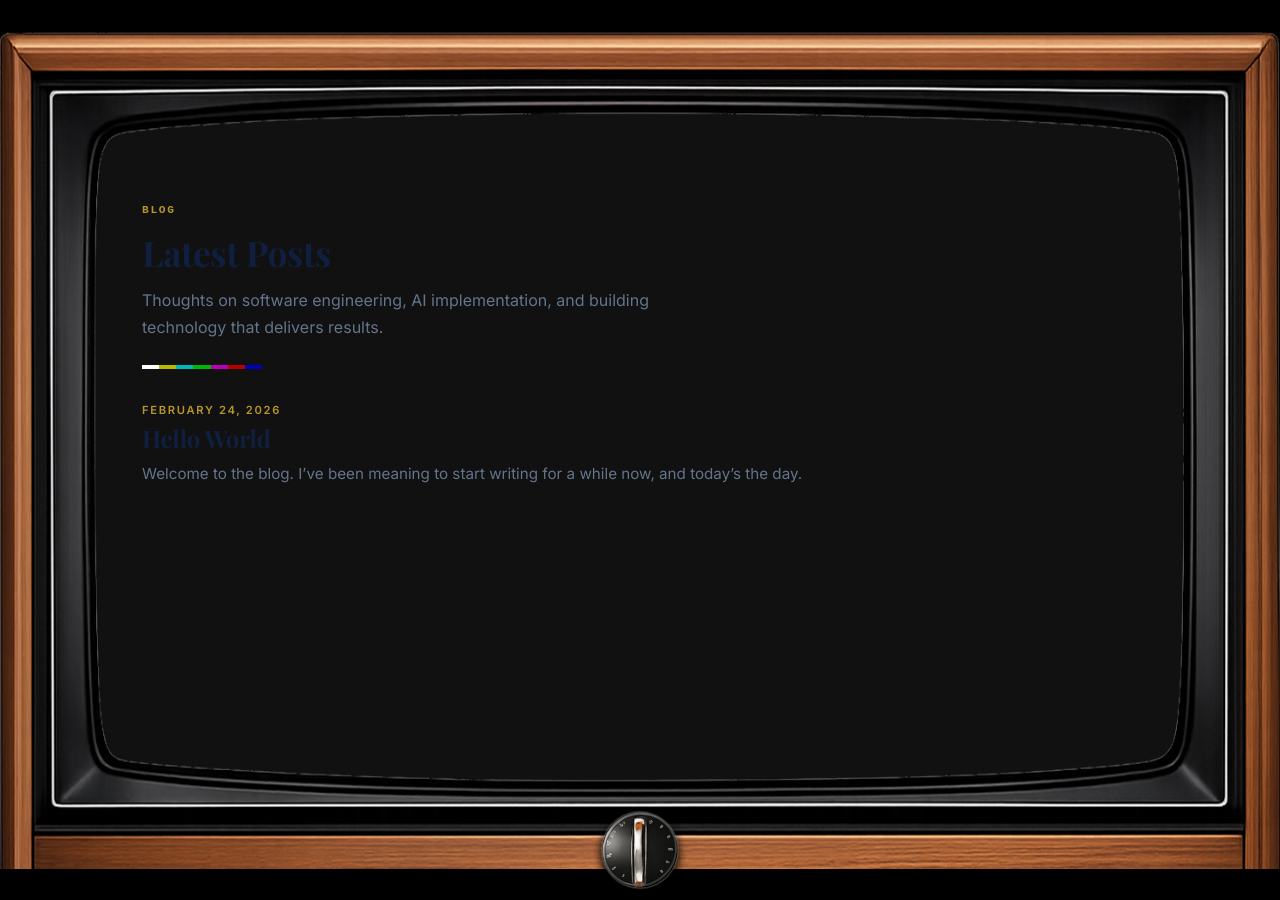
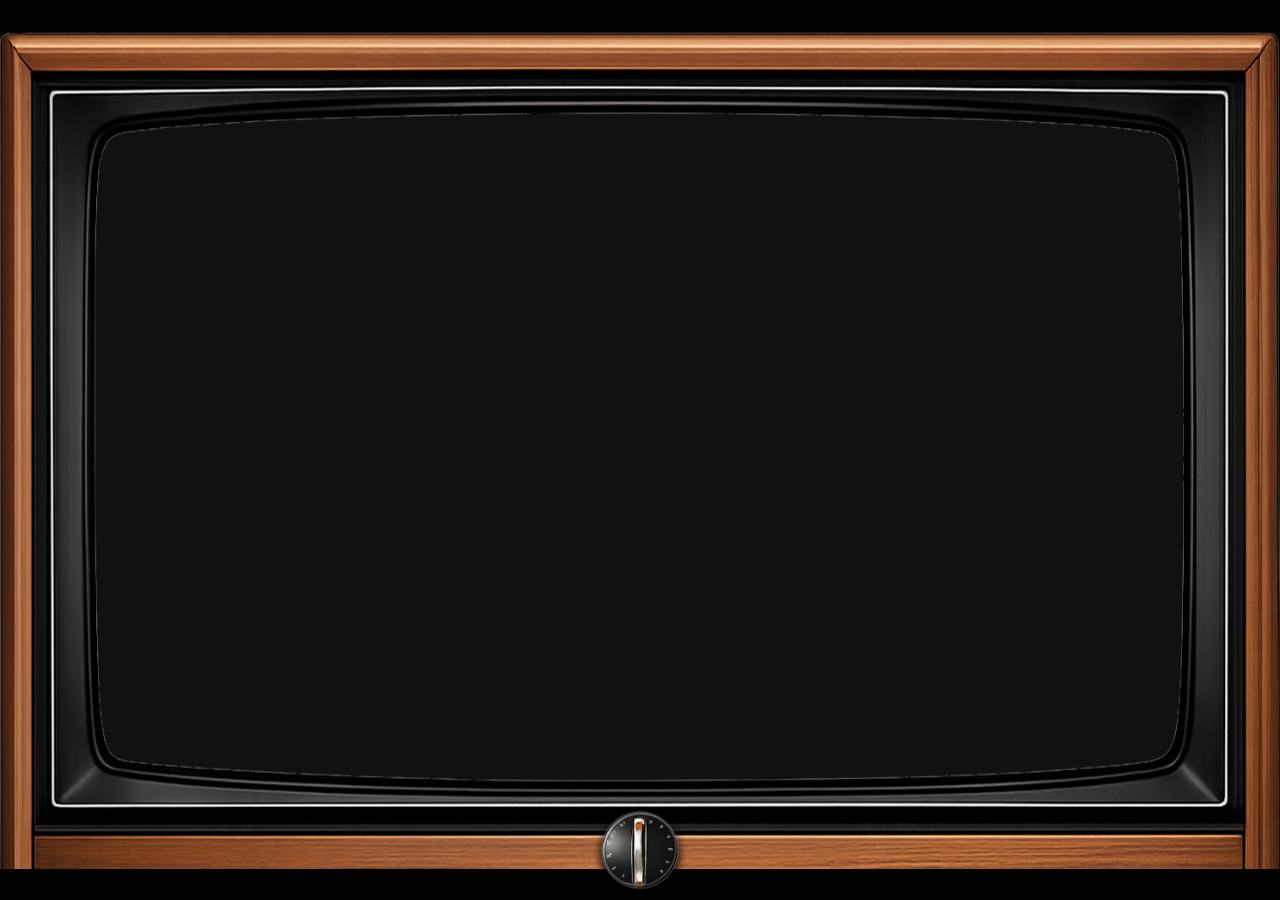
Before and after one commit to andrewdeitrick/andrewdeitrick.com, a Jekyll site: the page built from blog/index.html, in a window 1280 px wide. Built offline with Jekyll 4.4.1, drawn with Linux system fonts in a browser that asks for light colours.

Commit message:
Fix back links: power-off div was never hiding
The curtain uses CSS transitions but JS listened for
animationend (wrong event). Changed to transitionend so
the power-off overlay actually gets display:none after
opening, unblocking clicks on content beneath it.

Co-Authored-By: Claude Opus 4.6 (1M context) <noreply@anthropic.com>

```diff
--- a/_layouts/default.html
+++ b/_layouts/default.html
@@ -182,7 +182,7 @@
         if (!tvOn) {
           tvOn = true;
           powerOff.classList.add('powering-on');
-          powerOff.addEventListener('animationend', () => {
+          powerOff.addEventListener('transitionend', () => {
             powerOff.classList.add('off');
           }, { once: true });
           return;
--- a/assets/css/main.css
+++ b/assets/css/main.css
@@ -116,10 +116,10 @@ h1, h2, h3 {
     object-fit: contain;
   }
 
-  /* Screen content area - above frame so links are clickable */
+  /* Screen content area - behind frame visually */
   .tv-screen-content {
     position: fixed;
-    z-index: 101;
+    z-index: 1;
     overflow: hidden;
   }
 
@@ -430,9 +430,8 @@ h1, h2, h3 {
     letter-spacing: 0.05em;
     margin-bottom: 1rem;
     transition: color 0.2s;
-    position: relative;
-    z-index: 200;
     cursor: pointer;
+    pointer-events: auto;
   }
 
   .back-link:hover {
```
